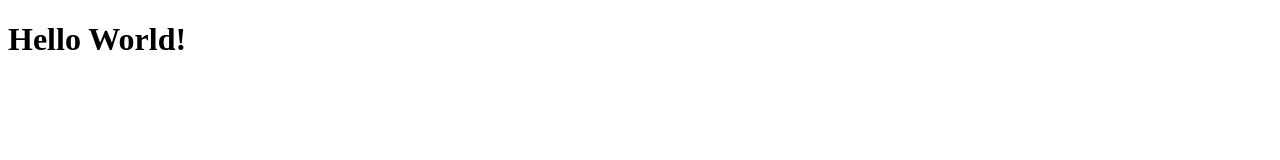
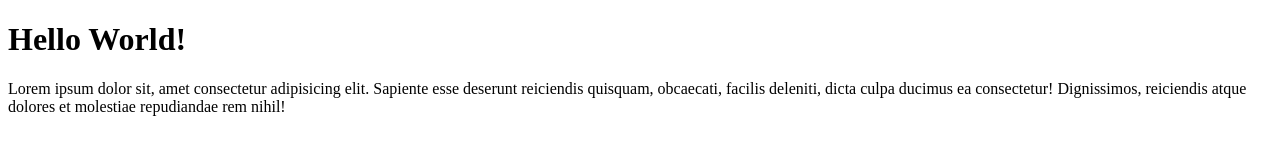
Before and after one commit to maulanaazka/azka-git-test, a plain HTML site: page index.html in a window 1280 px wide. Drawn offline with Linux system fonts and the light colour scheme.

Commit message:
menambahkan paragraf

```diff
--- a/index.html
+++ b/index.html
@@ -8,5 +8,9 @@
   </head>
   <body>
     <h1>Hello World!</h1>
+    <p>
+      Lorem ipsum dolor sit, amet consectetur adipisicing elit. Sapiente esse deserunt reiciendis quisquam, obcaecati, facilis deleniti, dicta culpa ducimus ea consectetur! Dignissimos, reiciendis atque dolores et molestiae repudiandae rem
+      nihil!
+    </p>
   </body>
 </html>
```
